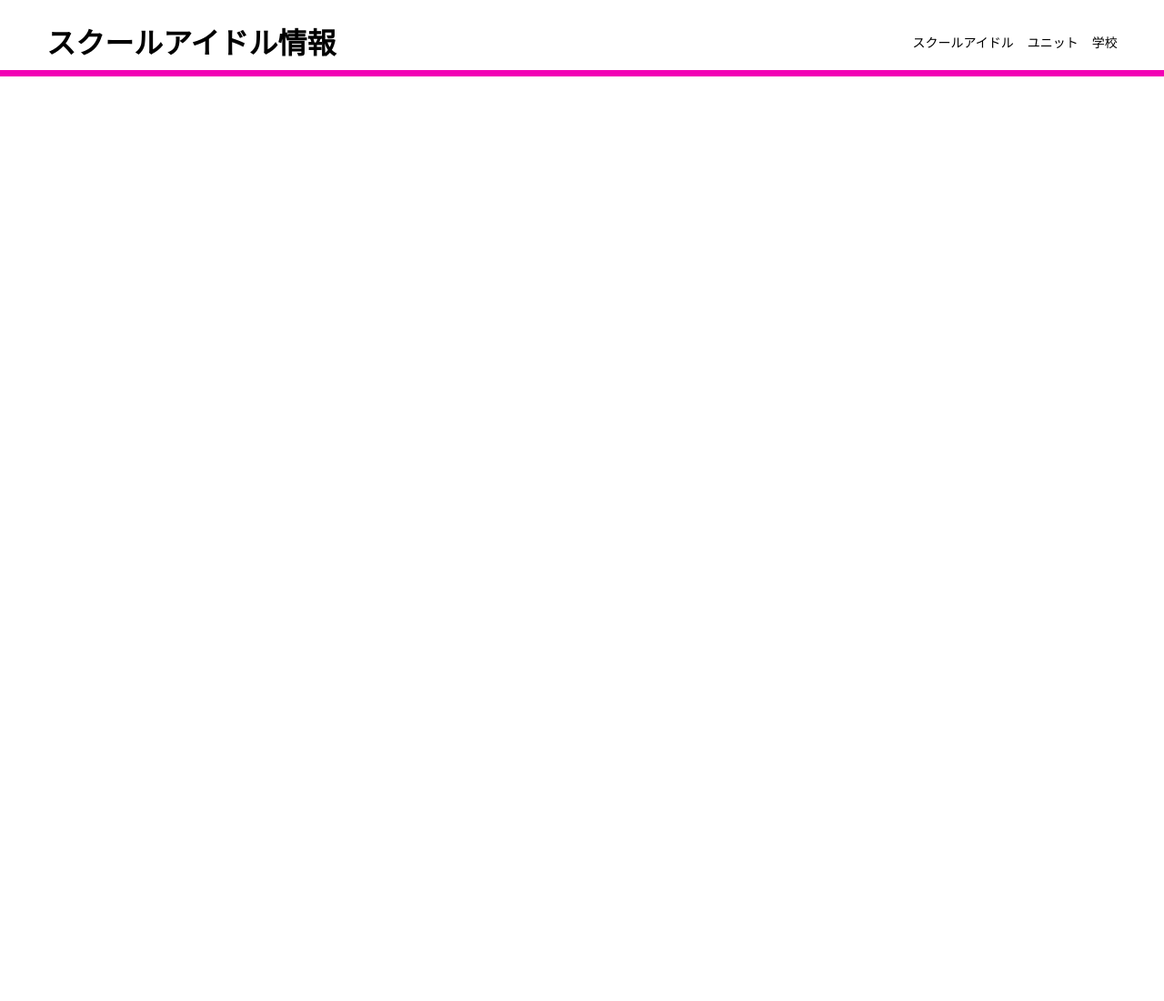
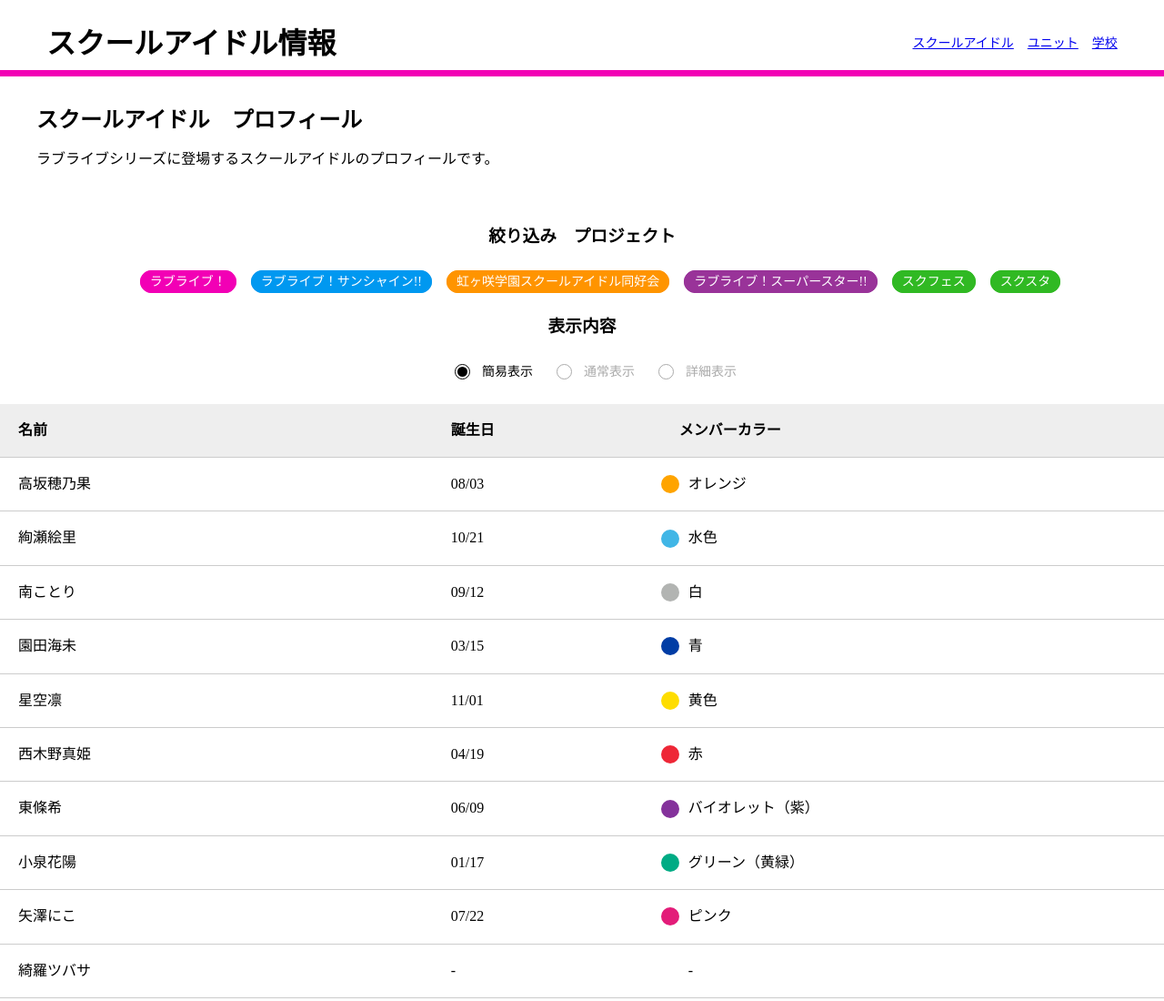
Before and after one commit to SmithoS/my-notes, a plain HTML site: page docs/ll-profiles/index.html in a window 1280 px wide. Shown: the top 1100 px of the page at 91% size. Before the commit the page ends 800 px from the top, so only its background shows below. Drawn offline with nearby package versions, Linux system fonts and the light colour scheme.

Commit message:
vue-routerがnot foudになっていた問題を修正

```diff
--- a/docs/ll-profiles/index.html
+++ b/docs/ll-profiles/index.html
@@ -8,7 +8,7 @@
   <link rel="stylesheet" href="../css/basestyles.css">
   <link rel="stylesheet" href="./css/style.css">
   <script src="https://cdn.jsdelivr.net/npm/vue/dist/vue.js"></script>
-  <script src="https://unpkg.com/vue-router/dist/vue-router.js"></script>
+  <script src="https://unpkg.com/vue-router@3"></script>
 
   <script src="./js/class/color.js"></script>
   <script src="./js/component/home.js"></script>
```
